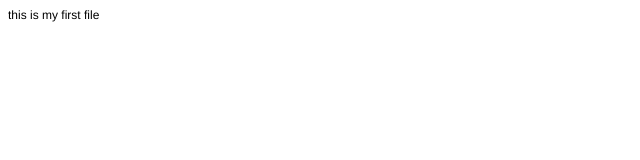
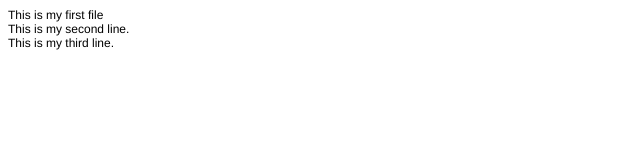
Before and after one commit to dexterellison/Ellison_Dexter_SDI, a plain HTML site: page firstFile.html in a window 1280 px wide. Shown: the whole page, without its empty margins (0-640 px from the left). Drawn offline with Linux system fonts and the light colour scheme.

Commit message:
Added more text
Added more text

```diff
--- a/firstFile.html
+++ b/firstFile.html
@@ -7,10 +7,13 @@
   <meta name="Generator" content="Cocoa HTML Writer">
   <meta name="CocoaVersion" content="1347.57">
   <style type="text/css">
-    p.p1 {margin: 0.0px 0.0px 0.0px 0.0px; font: 12.0px Helvetica}
+    p.p1 {margin: 0.0px 0.0px 0.0px 0.0px; font: 12.0px Helvetica; color: #000000; -webkit-text-stroke: #000000}
+    span.s1 {font-kerning: none}
   </style>
 </head>
 <body>
-<p class="p1">this is my first file<span class="Apple-converted-space"> </span></p>
+<p class="p1"><span class="s1">This is my first file<span class="Apple-converted-space"> </span></span></p>
+<p class="p1"><span class="s1">This is my second line.</span></p>
+<p class="p1"><span class="s1">This is my third line.</span></p>
 </body>
 </html>
```
